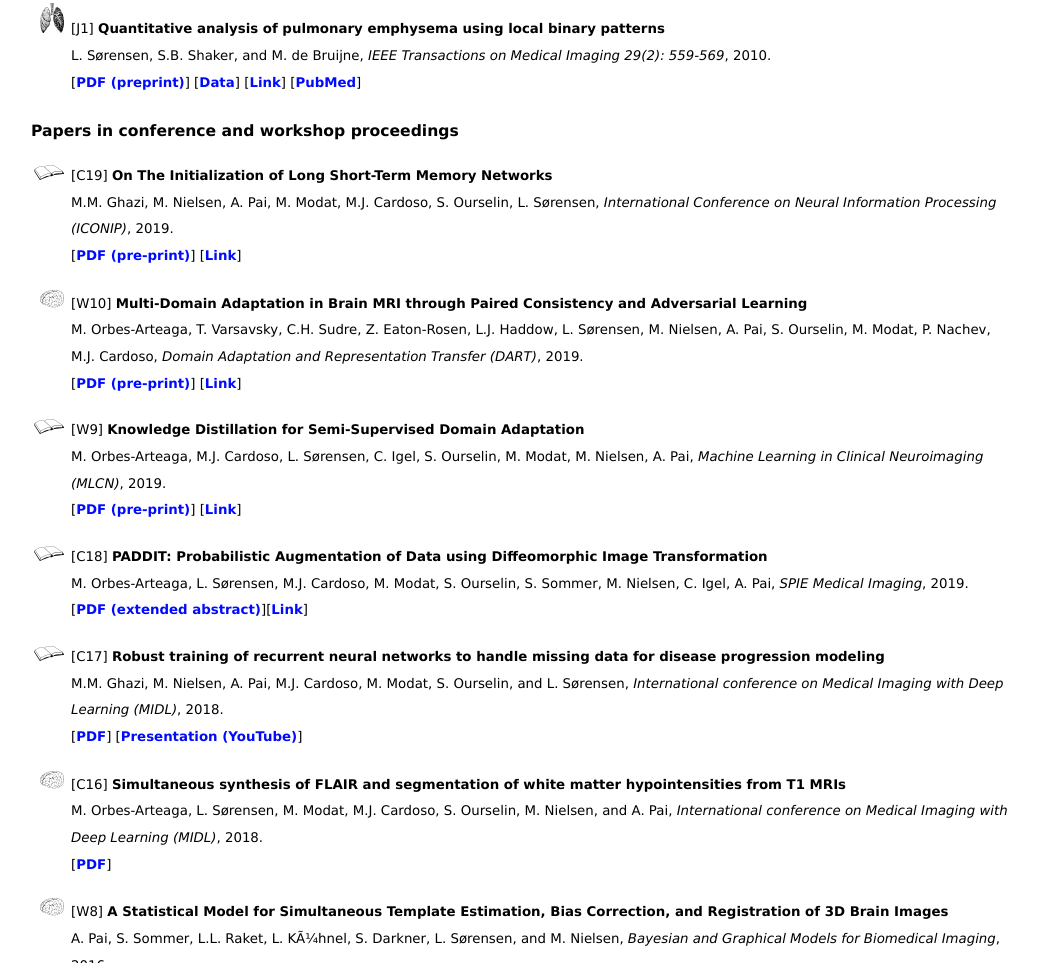
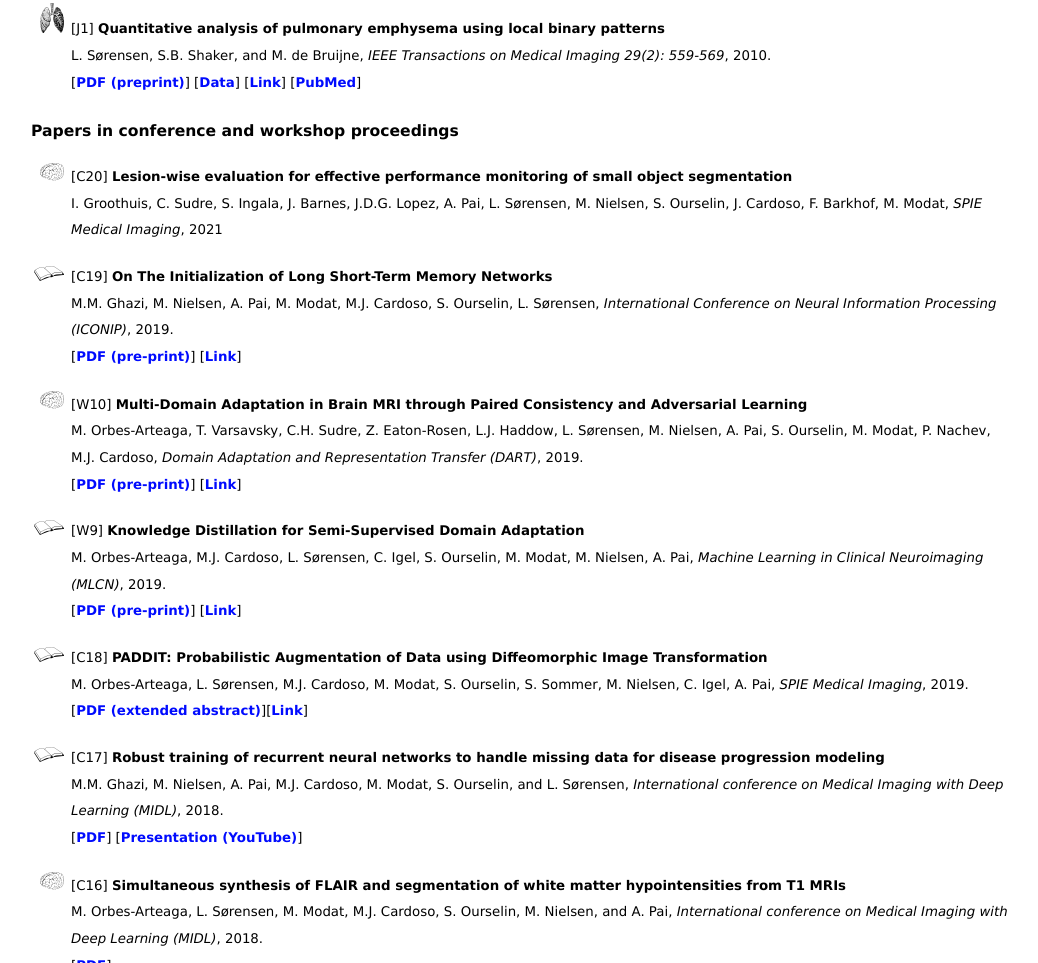
Before and after one commit to lauge-soerensen/lauge-soerensen.github.io, a plain HTML site: page index.html in a window 1280 px wide. Shown: the part 3104-4067 px from the top of the page, without its empty margins (119-1157 px from the left). Drawn offline with Linux system fonts and the light colour scheme.

Commit message:
added spie paper

```diff
--- a/index.html
+++ b/index.html
@@ -187,12 +187,17 @@
 
 <h3>Papers in conference and workshop proceedings</h3>
 <ul>
+  <li class="brain">[C20]
+          <b>Lesion-wise evaluation for effective performance monitoring of small object segmentation</b><br>
+           I. Groothuis, C. Sudre, S. Ingala, J. Barnes, J.D.G. Lopez, A. Pai, L. S&oslash;rensen, M. Nielsen, S. Ourselin, J. Cardoso, F. Barkhof, M. Modat, <i>SPIE Medical Imaging</i>, 2021
+  </li>
   <li class="book">[C19]
 	  <b>On The Initialization of Long Short-Term Memory Networks</b><br>
 		M.M. Ghazi, M. Nielsen, A. Pai, M. Modat, M.J. Cardoso, S. Ourselin, L. S&oslash;rensen,
 		<i>International Conference on Neural Information Processing (ICONIP)</i>, 2019.<br>
 		[<a href="https://arxiv.org/pdf/1912.10454.pdf">PDF (pre-print)</a>]
 		[<a href="https://doi.org/10.1007/978-3-030-36708-4_23">Link</a>]
+  </li>
   <li class="brain">[W10]
 	  <b>Multi-Domain Adaptation in Brain MRI through Paired Consistency and Adversarial Learning</b><br>
 		M. Orbes-Arteaga, T. Varsavsky, C.H. Sudre, Z. Eaton-Rosen, L.J. Haddow, L. S&oslash;rensen, M. Nielsen, A. Pai, S. Ourselin, M. Modat, P. Nachev, M.J. Cardoso,
```
